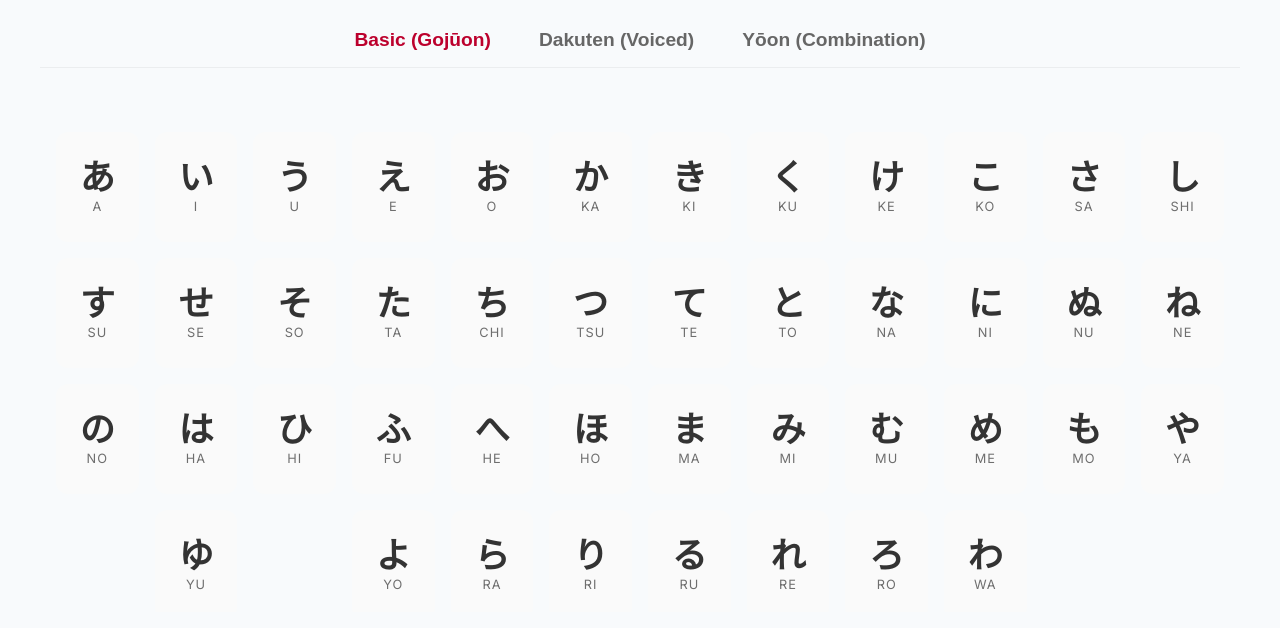
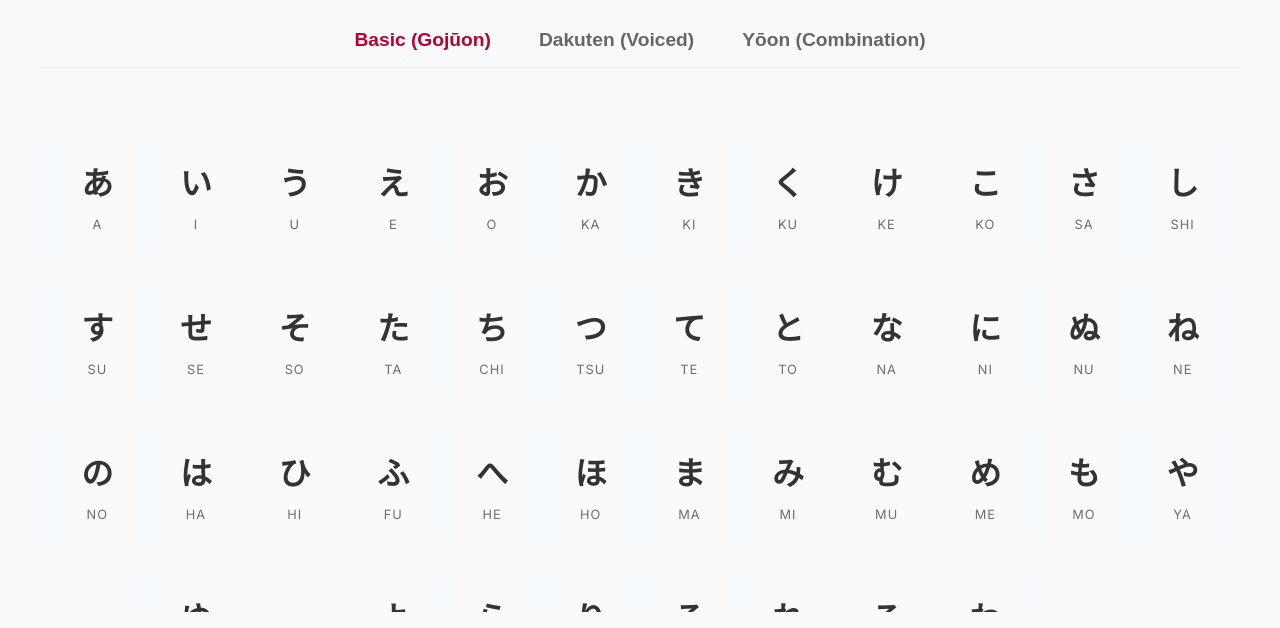
Before and after one commit to jolinajavier02/JLPT, a plain HTML site: page hiragana.html in a window 1280 px wide. Shown: the part 172-800 px from the top of the page. Drawn offline with Linux system fonts and the light colour scheme.

Commit message:
feat: Add flashcard challenge section to learn page and refine kana card styling.

```diff
--- a/hiragana.html
+++ b/hiragana.html
@@ -230,6 +230,11 @@
 
         .kana-grid {
             padding-bottom: 2rem;
+        }
+
+        .kana-char {
+            white-space: nowrap;
+            display: block;
         }
     </style>
 </head>
--- a/styles.css
+++ b/styles.css
@@ -385,33 +385,25 @@ nav {
 
 .kana-card {
     background: var(--bg-color);
-    padding: 1.2rem;
+    padding: 1.5rem;
     border-radius: 12px;
-    display: flex;
-    flex-direction: column;
-    align-items: center;
-    justify-content: center;
-    min-height: 110px;
+    text-align: center;
     transition: var(--transition);
-    cursor: pointer;
 }
 
 .kana-card:hover {
     background: var(--primary-color);
     color: white;
-    transform: scale(1.05);
+    transform: scale(1.1);
 }
 
 .kana-char {
-    font-size: 2.2rem;
+    font-size: 2rem;
     font-weight: 700;
     font-family: var(--font-jp);
-    display: flex;
-    align-items: center;
-    justify-content: center;
+    display: block;
     margin-bottom: 0.25rem;
     white-space: nowrap;
-    line-height: 1;
 }
 
 .kana-romaji {
```
Also changed, not shown: katakana.html (+5 -0 lines), learn.html (+28 -3 lines).
